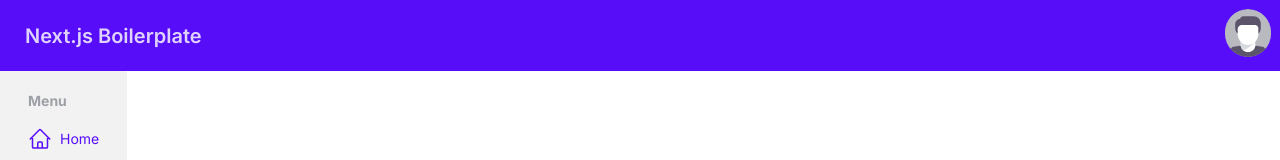
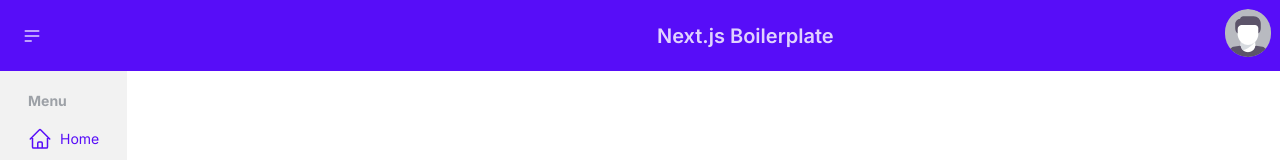
Before and after one commit to chris-hendrix/nextjs-boilerplate, a Next.js app: page /users in a window 1280 px wide. Shown: the top 160 px of the page. Built offline with nearby package versions, Linux system fonts and the light colour scheme; no server answers; the database is empty.

Commit message:
add app to store

```diff
--- a/src/app/layout.tsx
+++ b/src/app/layout.tsx
@@ -10,8 +10,7 @@ const inter = Inter({ subsets: ['latin'] })
 
 const MENU_WIDTH = 48
 
-const SideMenu: React.FC = () => (
-  <aside className={`bg-gray-800 text-primary w-${MENU_WIDTH}`}>
+const Links: React.FC = () => (
   <ul className={`menu p-3 bg-base-200 h-full w-${MENU_WIDTH}`}>
     <li className="menu-title">
       <span>Menu</span>
@@ -29,6 +28,11 @@ const SideMenu: React.FC = () => (
       </Link>
     </li>
   </ul>
+)
+
+const SideMenu: React.FC = () => (
+  <aside className={`bg-gray-800 text-primary w-${MENU_WIDTH}`}>
+    <Links />
   </aside>
 )
 
--- a/src/app/navbar.tsx
+++ b/src/app/navbar.tsx
@@ -4,6 +4,7 @@ import Link from 'next/link'
 import useSessionUser from '@/hooks/user'
 import { signIn, signOut } from 'next-auth/react'
 import Avatar from '@/components/Avatar'
+import { useSelectIsMenuOpen, dispatchIsMenuOpen } from '@/store'
 
 const LoginButtons: React.FC = () => {
   const { user, isLoading } = useSessionUser()
@@ -34,8 +35,16 @@ const LoginButtons: React.FC = () => {
   )
 }
 
-const Navbar: React.FC = () => (
+const Navbar: React.FC = () => {
+  const isMenuOpen = useSelectIsMenuOpen()
+
+  return (
   <nav className="navbar bg-primary text-primary-content">
+      <div className="navbar-start">
+        <button tabIndex={0} className="btn btn-ghost btn-circle" onClick={() => { dispatchIsMenuOpen(!isMenuOpen) }}>
+          <svg xmlns="http://www.w3.org/2000/svg" className="h-5 w-5" fill="none" viewBox="0 0 24 24" stroke="currentColor"><path strokeLinecap="round" strokeLinejoin="round" strokeWidth="2" d="M4 6h16M4 12h16M4 18h7" /></svg>
+        </button>
+      </div>
     <div className="flex-1">
       <a className="btn btn-ghost normal-case text-xl" href="/">Next.js Boilerplate</a>
     </div>
@@ -45,6 +54,7 @@ const Navbar: React.FC = () => (
       </div>
     </div>
   </nav>
-)
+  )
+}
 
 export default Navbar
--- /dev/null
+++ b/src/store/app.ts
@@ -0,0 +1,15 @@
+/* eslint-disable no-param-reassign */
+import { createSlice } from '@reduxjs/toolkit'
+
+const appSlice = createSlice({
+  name: 'app',
+  initialState: {
+    isMenuOpen: true,
+  },
+  reducers: {
+    setIsMenuOpen: (state: any, action) => { state.isMenuOpen = action.payload },
+  },
+})
+
+export const { setIsMenuOpen } = appSlice.actions
+export default appSlice
--- a/src/store/index.ts
+++ b/src/store/index.ts
@@ -1,10 +1,13 @@
 import { configureStore } from '@reduxjs/toolkit'
 import { setupListeners } from '@reduxjs/toolkit/query/react'
+import { useSelector } from 'react-redux'
 import { userApi, useGetUserQuery, useGetUsersQuery, useAddUserMutation, useUpdateUserMutation } from './user'
 import { sessionApi, useGetSessionQuery } from './session'
+import appSlice, { setIsMenuOpen } from './app'
 
 export const makeStore = () => configureStore({
   reducer: {
+    app: appSlice.reducer,
     [sessionApi.reducerPath]: sessionApi.reducer,
     [userApi.reducerPath]: userApi.reducer,
   },
@@ -17,9 +20,15 @@ export const makeStore = () => configureStore({
 
 export const store = makeStore()
 
+export type RootState = ReturnType<typeof store.getState>
+
 setupListeners(store.dispatch)
+
+const useSelectIsMenuOpen = () => useSelector((state: RootState) => state.app.isMenuOpen)
+const dispatchIsMenuOpen = (isOpen: boolean) => store.dispatch(setIsMenuOpen(isOpen))
 
 export {
   useGetUserQuery, useGetUsersQuery, useAddUserMutation, useUpdateUserMutation,
   useGetSessionQuery,
+  useSelectIsMenuOpen, dispatchIsMenuOpen
 }
```
Lines whose indentation alone changed are shown as unchanged.
